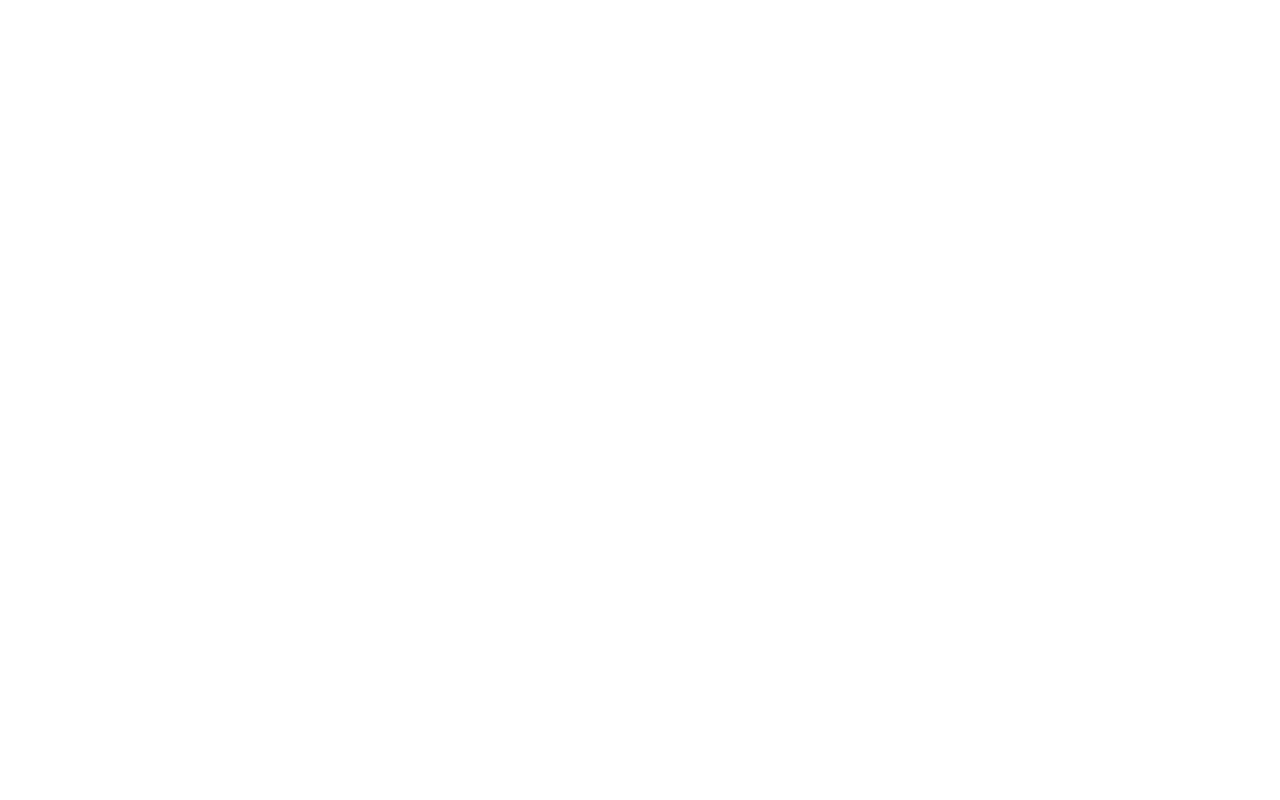
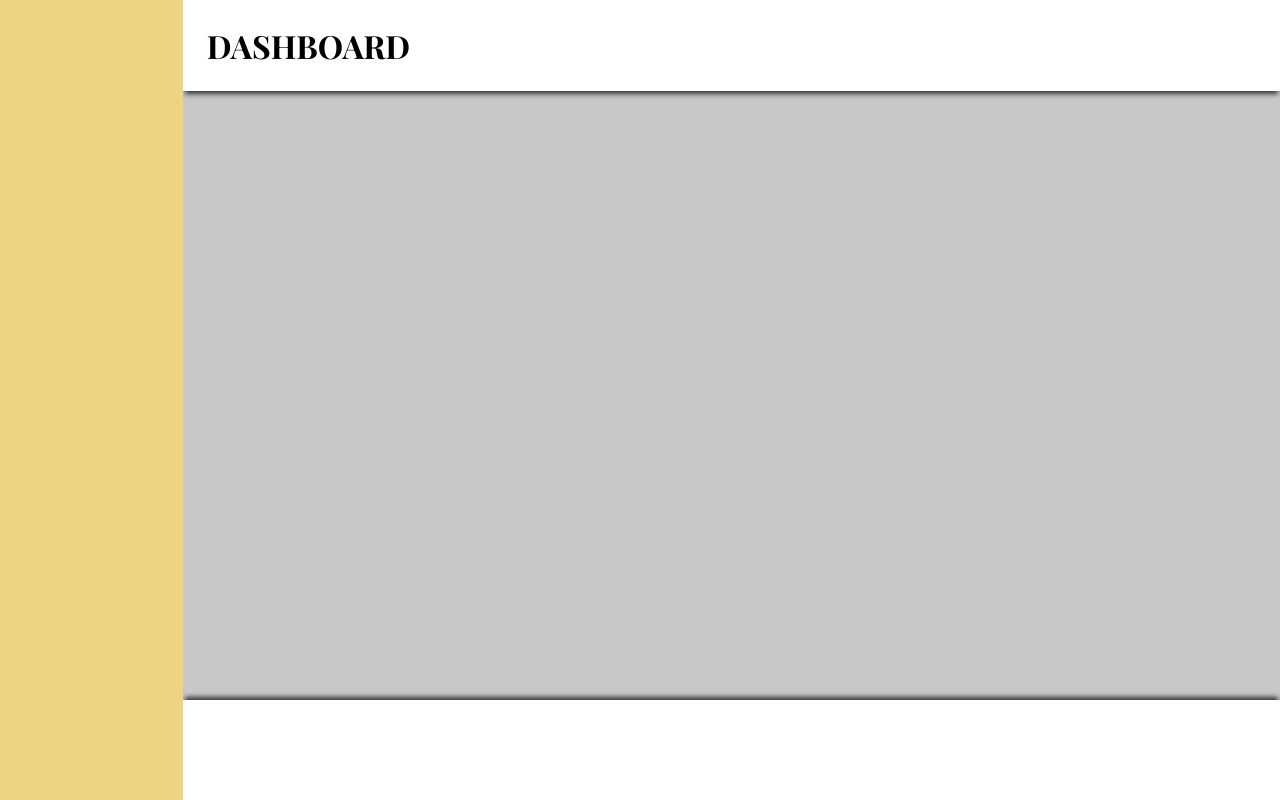
Before and after one commit to WhamBamTurkeyAndHam/book-tracking-library, a plain HTML site: page index.html in a window 1280 px wide. Drawn offline with nearby package versions, Linux system fonts and the light colour scheme; a web font is replaced by a local one.

Commit message:
Add the font, :root colors and begin layout of page

```diff
--- a/css/style.css
+++ b/css/style.css
@@ -0,0 +1,55 @@
+:root {
+  --main-vanilla: rgb(242, 243, 174);
+  --secondary-flax: rgb(237, 211, 130);
+  --tertiary-sandy-brown: rgb(252, 158, 79);
+  --quaternary-giants-orange: rgb(255, 82, 27);
+  --quinary-oxford-blue: rgb(2, 1, 34);
+}
+
+* {
+  margin: 0;
+  padding: 0;
+  box-sizing: border-box;
+  font-family: "Playfair Display", serif;
+}
+
+/* Main Container */
+.main-container {
+  display: grid;
+  height: 100vh;
+  grid-template-columns: 1fr 6fr;
+  grid-template-rows: auto 1fr auto;
+}
+
+/* Header */
+.header {
+  grid-area: 1 / 2 / 2 / 3;
+  background-color: white;
+  box-shadow: 0px 5px 5px -2px rgba(0,0,0,0.75);
+  z-index: 1;
+}
+
+.main-header-container {
+  padding: 1.5rem;
+}
+
+/* Sidebar */
+.sidebar {
+  grid-area: 1 / 1 / 4 / 2;
+  background-color: var(--secondary-flax);
+  z-index: 2;
+}
+
+/* Main */
+.main {
+  background-color: rgb(200, 200, 200);
+}
+
+/* Footer */
+.footer {
+  height: 100px;
+  background-color: white;
+  box-shadow: 0px -5px 5px -2px rgba(0,0,0,0.75);
+  z-index: 1;
+  /* This is only to be seen */
+}
--- a/index.html
+++ b/index.html
@@ -5,9 +5,21 @@
   <meta name="viewport" content="width=device-width, initial-scale=1.0">
   <link rel="stylesheet" href="css/style.css">
   <script src="js/main.js" defer></script>
+  <link rel="preconnect" href="https://fonts.googleapis.com">
+  <link rel="preconnect" href="https://fonts.gstatic.com" crossorigin>
+  <link href="https://fonts.googleapis.com/css2?family=Playfair+Display:ital,wght@0,400..900;1,400..900&display=swap" rel="stylesheet">
   <title>Book Tracker</title> <!-- Probably have another name -->
 </head>
 <body>
-
+  <div class="main-container">
+    <header class="header">
+      <div class="main-header-container">
+        <h1>DASHBOARD</h1>
+      </div>
+    </header>
+    <div class="sidebar"></div>
+    <div class="main"></div>
+    <footer class="footer"></footer>
+  </div>
 </body>
 </html>
```
Also changed, not shown: no-budget.html (added, +12 -0 lines), README.md.
